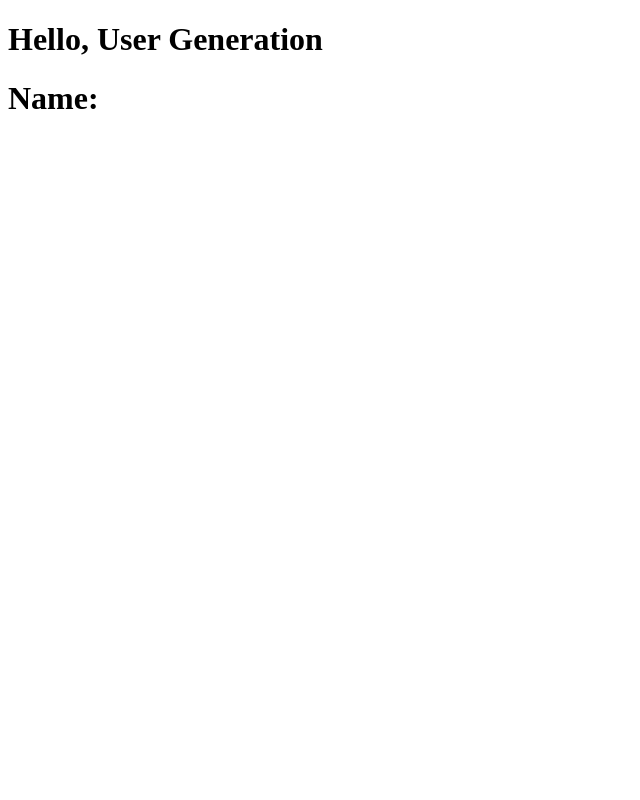
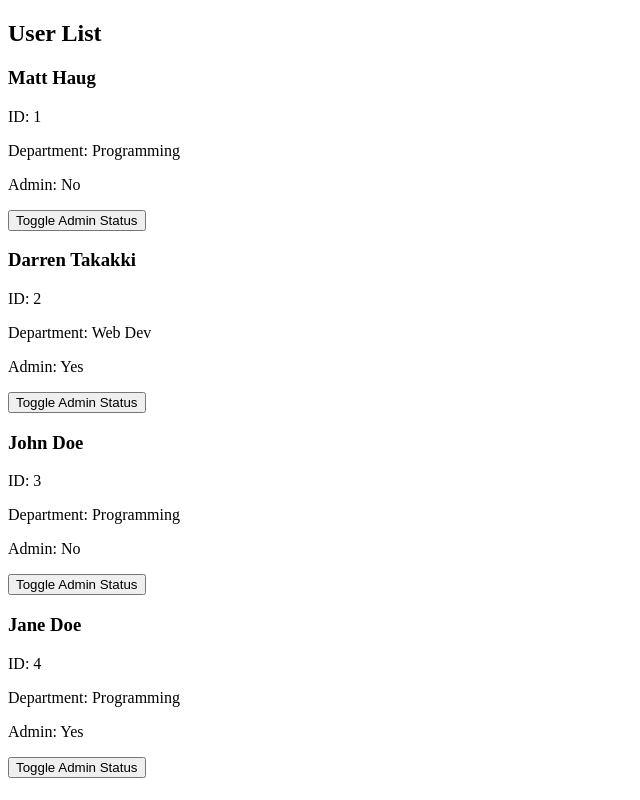
Before and after one commit to diana890/Angular-Class-Project, an Angular app: page / in a window 1280 px wide. Shown: the whole page, without its empty margins (0-640 px from the left). Built offline with nearby package versions, Linux system fonts and the light colour scheme.

Commit message:
creating interface

```diff
--- a/src/app/app.component.html
+++ b/src/app/app.component.html
@@ -1,3 +1,14 @@
 
-<h1> Hello, {{ title}}</h1>
-<h1> Name: {{ name}}</h1>
+<div class="container">
+  <h2>User List</h2>
+  <div *ngFor="let user of userList" class="user-card">
+    <h3>{{ user.firstName }} {{ user.lastName }}</h3>
+    <p>ID: {{ user.id }}</p>
+    <p>Department: {{ user.department }}</p>
+    <p>Admin: {{ user.isAdmin ? 'Yes' : 'No' }}</p> <!-- ternary operator to give user appropriate feedback -->
+    <!-- button to toggle admin status -->
+    <button (click)="toggleAdminStatus(user)" class="toggle-button">
+      Toggle Admin Status
+    </button>
+  </div>
+</div>
```
